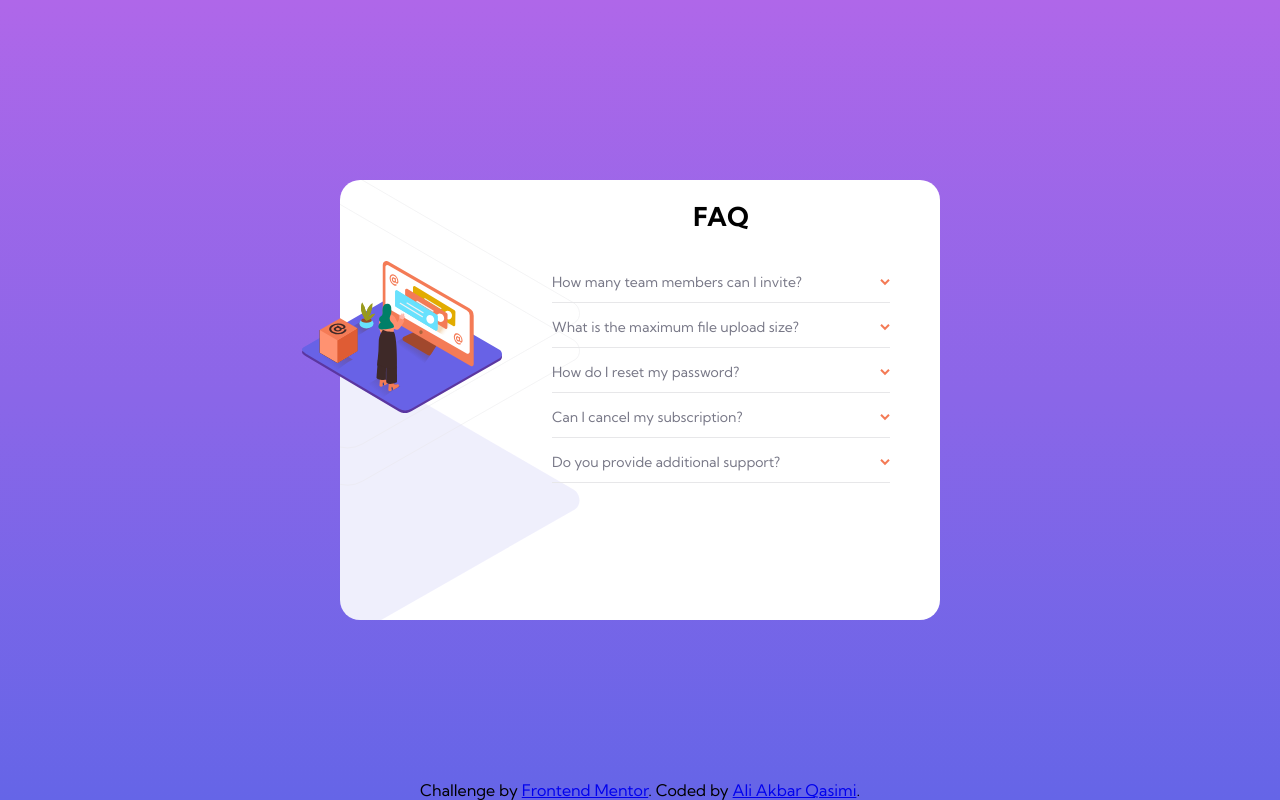
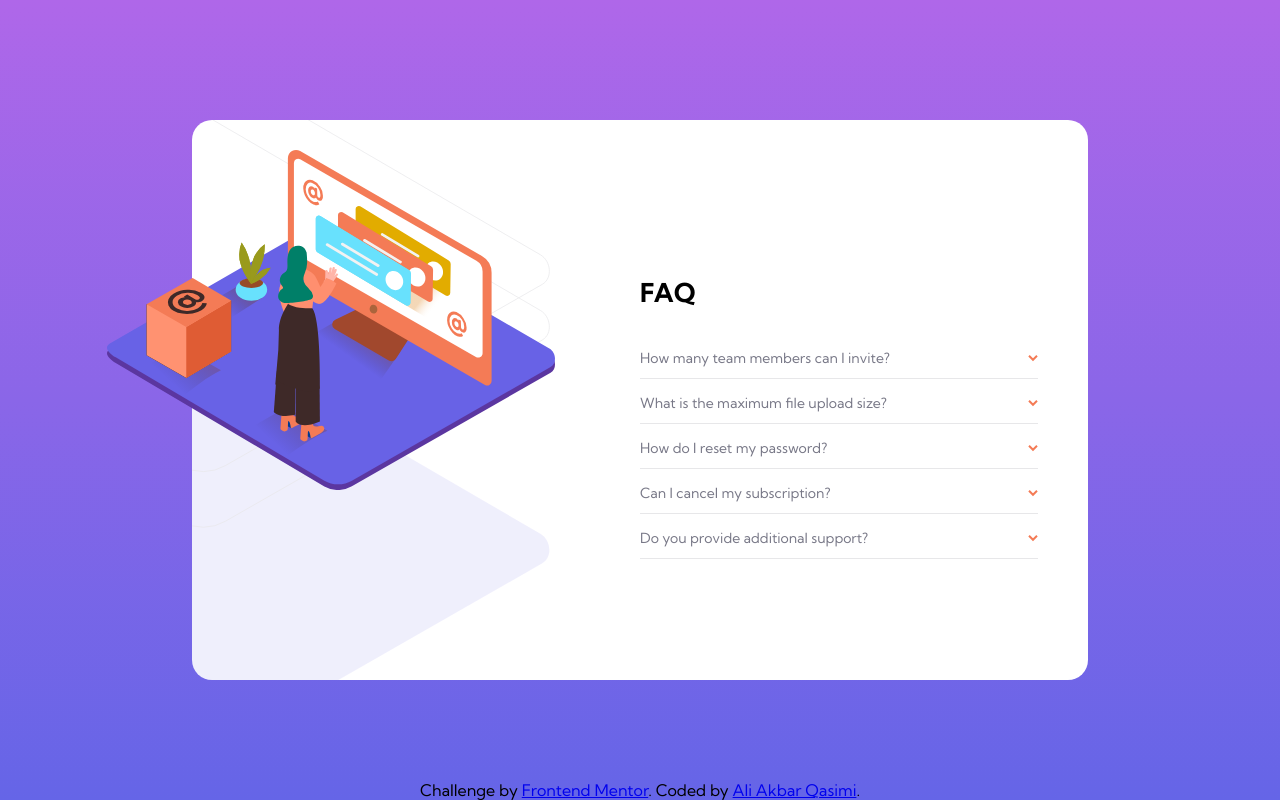
Before and after one commit to Ali-Akbar-Qasimi/faq-accordion-card-main, a plain HTML site: page index.html in a window 1280 px wide. Drawn offline with Linux system fonts and the light colour scheme.

Commit message:
fixed some styles

```diff
--- a/index.html
+++ b/index.html
@@ -13,7 +13,7 @@
 
     <div class="container">
       <div class="images">
-        <img src="./images/illustration-woman-online-mobile.svg" alt="image">
+        <img class="women" src="./images/illustration-woman-online-mobile.svg" alt="image">
       </div>
       <div class="content">
         <div class="header">
--- a/js.js
+++ b/js.js
@@ -2,11 +2,25 @@ let questions = document.querySelectorAll('.question-container')
 console.log(questions);
 
 questions.forEach(question => {
-    question.addEventListener('click', function(e){
-        console.log(question.firstElementChild)
+    question.addEventListener('click', ()=>{
+        for(let i = 0 ; i < questions.length; i++){
+            questions[i].classList.remove('active')
+        }
         if(question.firstElementChild.checked === true){
             question.classList.toggle('active')
         }
-
     });
 })
+
+// change the images
+
+let womenImage = document.querySelector('.images img')
+window.addEventListener('resize',changeImages)
+changeImages()
+function changeImages(){
+    if(window.innerWidth > 786){
+        womenImage.src = './images/illustration-woman-online-mobile.svg'
+    }else{
+        womenImage.src = './images/illustration-woman-online-mobile.svg'
+    }
+}
--- a/style.scss
+++ b/style.scss
@@ -33,7 +33,7 @@ body{
     border-radius: 20px;
     max-width: 400px;
     .images{
-        img{
+        .women{
             width: 50%;
             margin-top: -95px;
             margin-left: 50%;
@@ -93,9 +93,7 @@ body{
             }
         }
         .question-container.active{
-            height: 100px;
-            //background-color: red;
-
+            height: 110px;
             .question{
                 font-weight: 700;
                 color: $Verydarkgrayishblue;
@@ -125,18 +123,32 @@ body{
         background-image: url('./images/bg-pattern-desktop.svg');
         background-position: -200% 50%;
         background-size: 80%;
-        height: 55vh;
-        max-width: 600px;
+        height: 70vh;
+        max-width: 70%;
         .images{
-            img{
-                margin-top: 50%;
-                margin-left: -38px;
-                width: 200px;
+            width: 50%;
+            position: relative;
+            .women{
+                margin-top: 30px;
+                margin-left: -19%;
+                width: 100%;
                 transform: translateX(0);
             }
         }
         .content{
             margin-top: 20px;
+            width: 50%;
+            height: 100%;
+            display: flex;
+            flex-direction: column;
+            justify-content: center;
+            .header{
+                justify-content: flex-start;
+            }
+            .questions{
+                padding: 0;
+                padding-right: 50px;
+            }
         }
     }
 }
```
Also changed, not shown: style.css, 1 other file.
